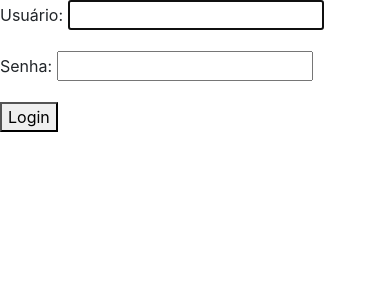
After one commit to giuliana-marquesi/gestao_rh, a Django app: page /accounts/login/ in a window 390 px wide. The commit adds this page. Shown: the top 300 px of the page. Run offline with Django 3.2, Linux system fonts and the light colour scheme; tables that the repository leaves empty hold one stand-in row (values such as "Sample post"); some libraries are stand-ins or nearby versions.

Commit message:
criadas páginas de login e logout. restringindo acesso ao sistema apenas logado

```diff
--- a/core/urls.py
+++ b/core/urls.py
@@ -2,5 +2,5 @@ from django.urls import path
 from .views import home
 
 urlpatterns = [
-	path('', home),
+	path('', home, name='home'),
 ]
--- a/core/views.py
+++ b/core/views.py
@@ -1,6 +1,7 @@
 from django.shortcuts import render
-
+from django.contrib.auth.decorators import login_required
 
 # Create your views here.
+@login_required
 def home(request):
 	return render(request, 'core/index.html')
--- a/gestao_rh/settings.py
+++ b/gestao_rh/settings.py
@@ -128,3 +128,7 @@ STATIC_URL = '/static/'
 STATICFILES_DIRS = [
     os.path.join(BASE_DIR, "static"),
 ]
+
+LOGIN_REDIRECT_URL = 'home'
+
+LOGOUT_REDIRECT_URL = 'login'
--- a/gestao_rh/urls.py
+++ b/gestao_rh/urls.py
@@ -20,4 +20,5 @@ urlpatterns = [
 	path('', include('core.urls')),
 	path('funcionarios/', include('funcionario.urls')),
     path('admin/', admin.site.urls),
+    path('accounts/', include('django.contrib.auth.urls')),
 ]
--- /dev/null
+++ b/templates/registration/login.html
@@ -0,0 +1,9 @@
+{% extends 'base.html' %}
+
+{% block main %}
+	<form method="post">
+		{% csrf_token %}
+		{{ form.as_p }}
+		<button type="submit">Login</button>
+	</form>
+{% endblock %}
```
Also changed, not shown: core/templates/core/index.html (+7 -1 lines).
